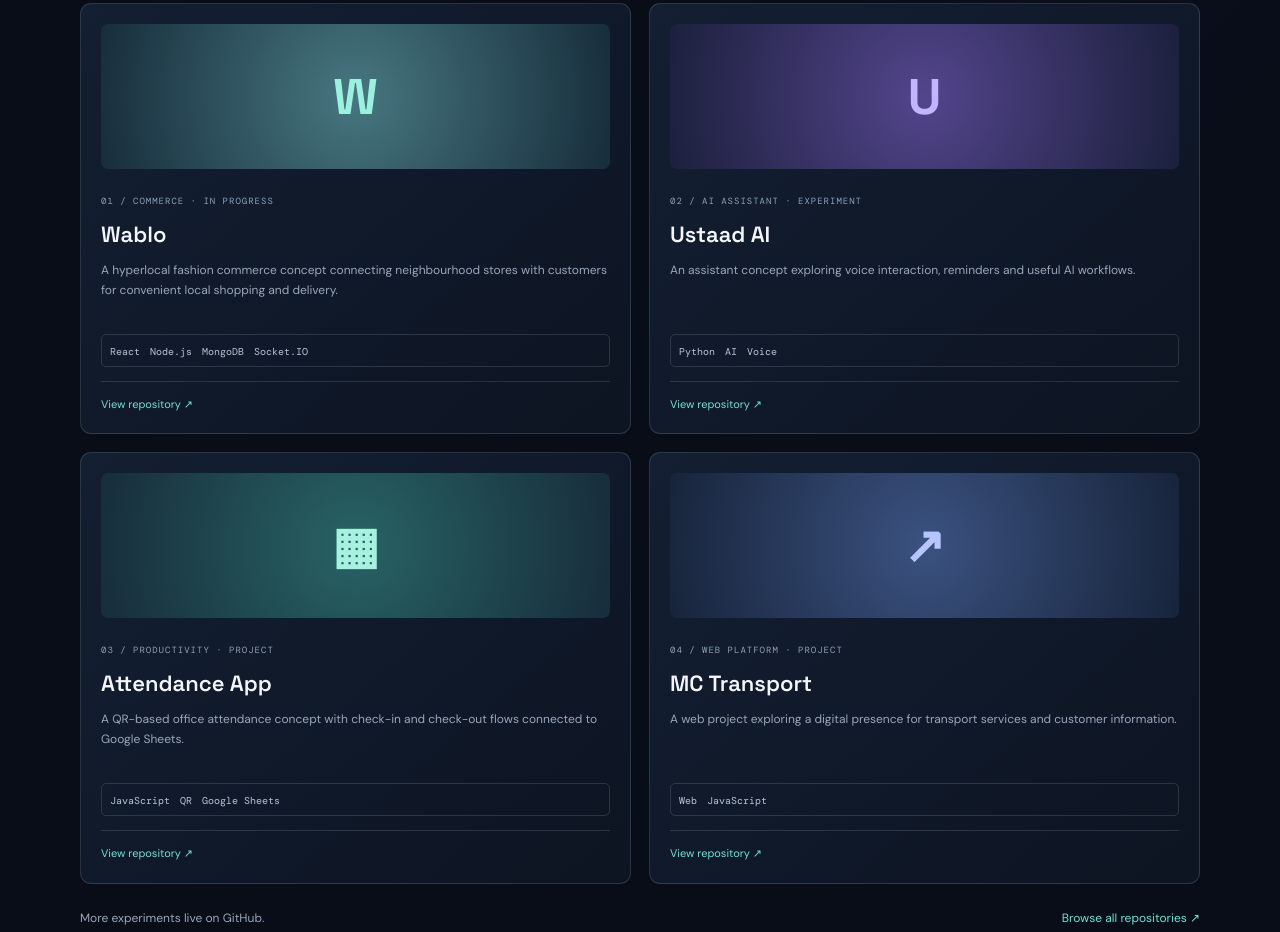
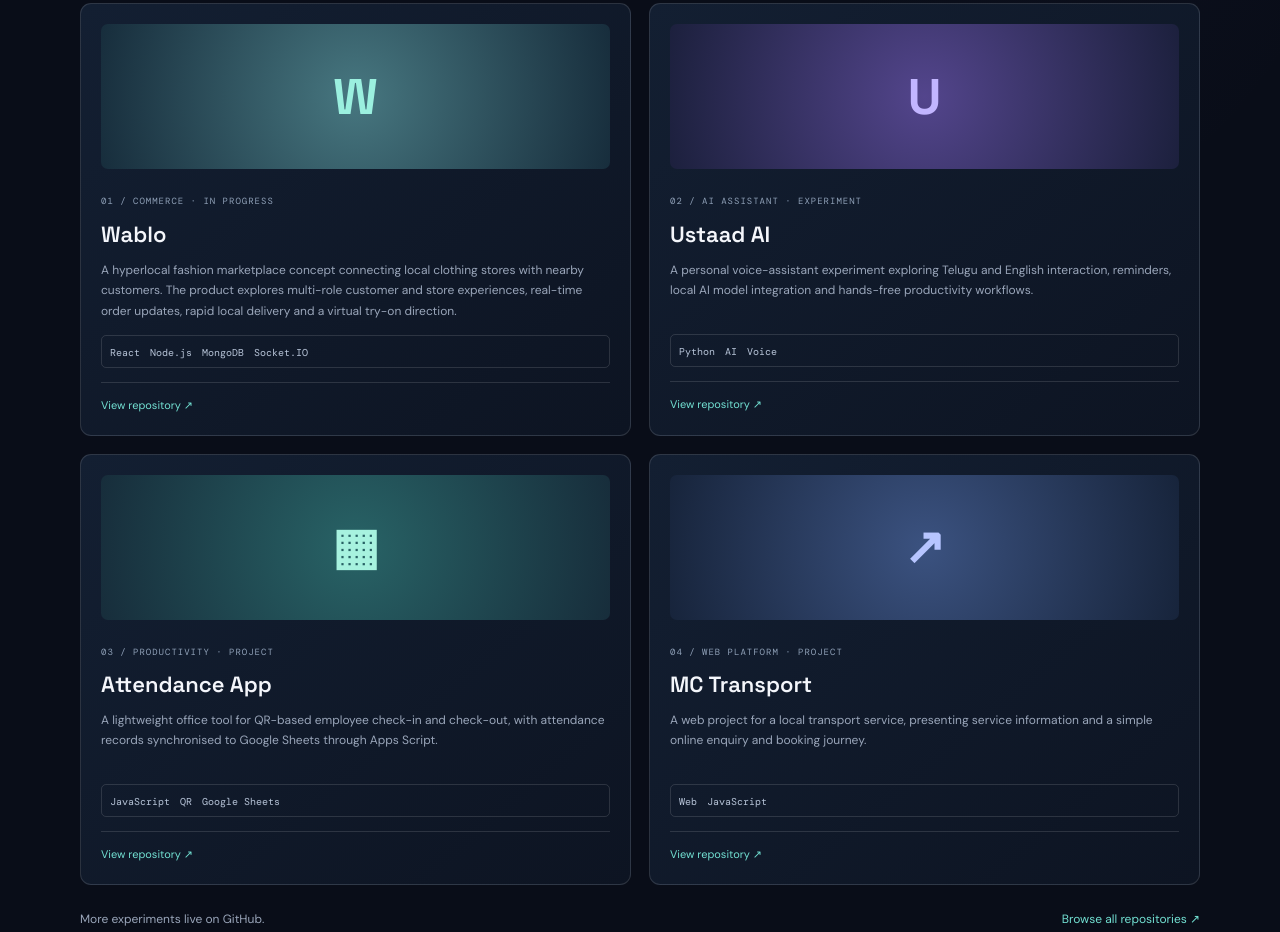
Before and after one commit to psk901/shiva-krishna-portfolio, a plain HTML site: page index.html in a window 1280 px wide. Shown: the part 1590-2522 px from the top of the page. Drawn offline with nearby package versions, Linux system fonts and the light colour scheme.

Commit message:
Strengthen portfolio SEO and clarify project descriptions

```diff
--- a/index.html
+++ b/index.html
@@ -4,11 +4,11 @@
 <meta charset="utf-8">
 <meta name="google-site-verification" content="fnwVIHQK6fAtmLuHacrYJjq4skojUgZGoG7X2LKXui0" /><meta name="viewport" content="width=device-width,initial-scale=1">
 <meta name="theme-color" content="#090d18">
-<meta name="description" content="Shiva Krishna Palletti (psk901) is a developer and startup builder from Hyderabad, India, exploring web development, AI tools and practical digital products.">
+<meta name="description" content="Shiva Krishna Palletti (psk901) is a Hyderabad-based system operator, sales and marketing professional, and technology builder exploring Python automation, web development, AI assistants and startup products.">
 <meta name="keywords" content="psk901, Shiva Krishna Palletti, Shiva Krishna developer, GitHub psk901, AI enthusiast, startup builder">
 <meta name="author" content="Shiva Krishna Palletti">
 <meta property="og:type" content="website"><meta property="og:title" content="Shiva Krishna Palletti | Developer & Builder">
-<meta property="og:description" content="Projects, experiments and ideas by Shiva Krishna Palletti — GitHub: psk901.">
+<meta property="og:description" content="Explore projects by Shiva Krishna Palletti: Wablo fashion commerce, Ustaad AI, QR attendance automation and MC Transport.">
 <meta property="og:url" content="https://shiva-krishna-portfolio.netlify.app/"><meta property="og:image" content="https://github.com/psk901.png"><meta name="twitter:card" content="summary">
 <title>Shiva Krishna Palletti | Developer, AI Enthusiast & Builder</title>
 <link rel="canonical" href="https://shiva-krishna-portfolio.netlify.app/"><link rel="icon" href="favicon.svg" type="image/svg+xml"><link rel="stylesheet" href="styles.css">
@@ -21,11 +21,11 @@
 <div class="ticker">WEB DEVELOPMENT　✳　ARTIFICIAL INTELLIGENCE　✳　PRODUCT THINKING　✳　STARTUP BUILDING　✳</div>
 <section class="wrap section" id="about"><p class="eyebrow">01 / ABOUT</p><div class="two"><h2>Curiosity is my<br><em>starting point.</em></h2><div><h3>I'm a hands-on learner who enjoys connecting technology with real-world problems.</h3><p>From building web applications to experimenting with AI-powered assistants, I like understanding how things work and turning concepts into practical experiences. I'm especially interested in products that make everyday tasks simpler.</p><p class="micro">⌖ Hyderabad, Telangana, India</p></div></div></section>
 <section class="wrap section" id="projects"><p class="eyebrow">02 / SELECTED WORK</p><div class="heading"><h2>Things I'm<br><em>building.</em></h2><p>A selection of experiments and projects from my GitHub. Some are works in progress — that's part of the journey.</p></div><div class="cards">
-<article><div class="art art1">W</div><small>01 / COMMERCE · IN PROGRESS</small><h3>Wablo</h3><p>A hyperlocal fashion commerce concept connecting neighbourhood stores with customers for convenient local shopping and delivery.</p><div class="tags">React　Node.js　MongoDB　Socket.IO</div><a href="https://github.com/psk901/wablo-opticals">View repository ↗</a></article>
-<article><div class="art art2">U</div><small>02 / AI ASSISTANT · EXPERIMENT</small><h3>Ustaad AI</h3><p>An assistant concept exploring voice interaction, reminders and useful AI workflows.</p><div class="tags">Python　AI　Voice</div><a href="https://github.com/psk901/ustaad-omega">View repository ↗</a></article>
-<article><div class="art art3">▦</div><small>03 / PRODUCTIVITY · PROJECT</small><h3>Attendance App</h3><p>A QR-based office attendance concept with check-in and check-out flows connected to Google Sheets.</p><div class="tags">JavaScript　QR　Google Sheets</div><a href="https://github.com/psk901/Attendance-app">View repository ↗</a></article>
-<article><div class="art art4">↗</div><small>04 / WEB PLATFORM · PROJECT</small><h3>MC Transport</h3><p>A web project exploring a digital presence for transport services and customer information.</p><div class="tags">Web　JavaScript</div><a href="https://github.com/psk901/mctransport">View repository ↗</a></article></div><p class="all">More experiments live on GitHub. <a href="https://github.com/psk901?tab=repositories">Browse all repositories ↗</a></p></section>
+<article><div class="art art1">W</div><small>01 / COMMERCE · IN PROGRESS</small><h3>Wablo</h3><p>A hyperlocal fashion marketplace concept connecting local clothing stores with nearby customers. The product explores multi-role customer and store experiences, real-time order updates, rapid local delivery and a virtual try-on direction.</p><div class="tags">React　Node.js　MongoDB　Socket.IO</div><a href="https://github.com/psk901/wablo-opticals">View repository ↗</a></article>
+<article><div class="art art2">U</div><small>02 / AI ASSISTANT · EXPERIMENT</small><h3>Ustaad AI</h3><p>A personal voice-assistant experiment exploring Telugu and English interaction, reminders, local AI model integration and hands-free productivity workflows.</p><div class="tags">Python　AI　Voice</div><a href="https://github.com/psk901/ustaad-omega">View repository ↗</a></article>
+<article><div class="art art3">▦</div><small>03 / PRODUCTIVITY · PROJECT</small><h3>Attendance App</h3><p>A lightweight office tool for QR-based employee check-in and check-out, with attendance records synchronised to Google Sheets through Apps Script.</p><div class="tags">JavaScript　QR　Google Sheets</div><a href="https://github.com/psk901/Attendance-app">View repository ↗</a></article>
+<article><div class="art art4">↗</div><small>04 / WEB PLATFORM · PROJECT</small><h3>MC Transport</h3><p>A web project for a local transport service, presenting service information and a simple online enquiry and booking journey.</p><div class="tags">Web　JavaScript</div><a href="https://github.com/psk901/mctransport">View repository ↗</a></article></div><p class="all">More experiments live on GitHub. <a href="https://github.com/psk901?tab=repositories">Browse all repositories ↗</a></p></section>
 <section class="wrap section" id="skills"><p class="eyebrow">03 / TOOLKIT & INTERESTS</p><div class="two"><h2>Tools I use.<br><em>Ideas I explore.</em></h2><div><p>My toolkit evolves as I build. These are technologies and areas I've worked with or explored across projects.</p><h4>DEVELOPMENT</h4><div class="tags">HTML & CSS　JavaScript　React　Node.js　Python　Flutter</div><h4>DATA & BACKEND</h4><div class="tags">MongoDB　REST APIs　Firebase　Google Sheets</div><h4>EXPLORING</h4><div class="tags">Generative AI　Voice assistants　Product building　Automation</div></div></div></section>
 <section class="contact"><p class="eyebrow">04 / GET IN TOUCH</p><h2>Have an idea?<br><em>Let's build it.</em></h2><p>I'm always interested in learning, exchanging ideas and exploring meaningful projects.</p><a class="btn primary" href="https://www.linkedin.com/in/shiva-krishna-pallety/" target="_blank" rel="noopener">Connect on LinkedIn ↗</a><a class="btn" href="https://github.com/psk901" target="_blank" rel="noopener">GitHub ↗</a></section>
-</main><footer class="wrap"><a class="brand" href="#home"><b>SK</b> shiva<span>.builds</span></a><span>© <span id="year"></span> Shiva Krishna Palletti</span><a href="https://github.com/psk901">@psk901 ↗</a></footer><script src="script.js"></script>
+</main><footer class="wrap"><a class="brand" href="#home"><b>SK</b> shiva<span>.builds</span></a><span>© <span id="year"></span> Shiva Krishna Palletti</span><a href="https://www.linkedin.com/in/shiva-krishna-pallety/" target="_blank" rel="noopener">LinkedIn ↗</a><a href="https://github.com/psk901">@psk901 ↗</a></footer><script src="script.js"></script>
 </body></html>
```
